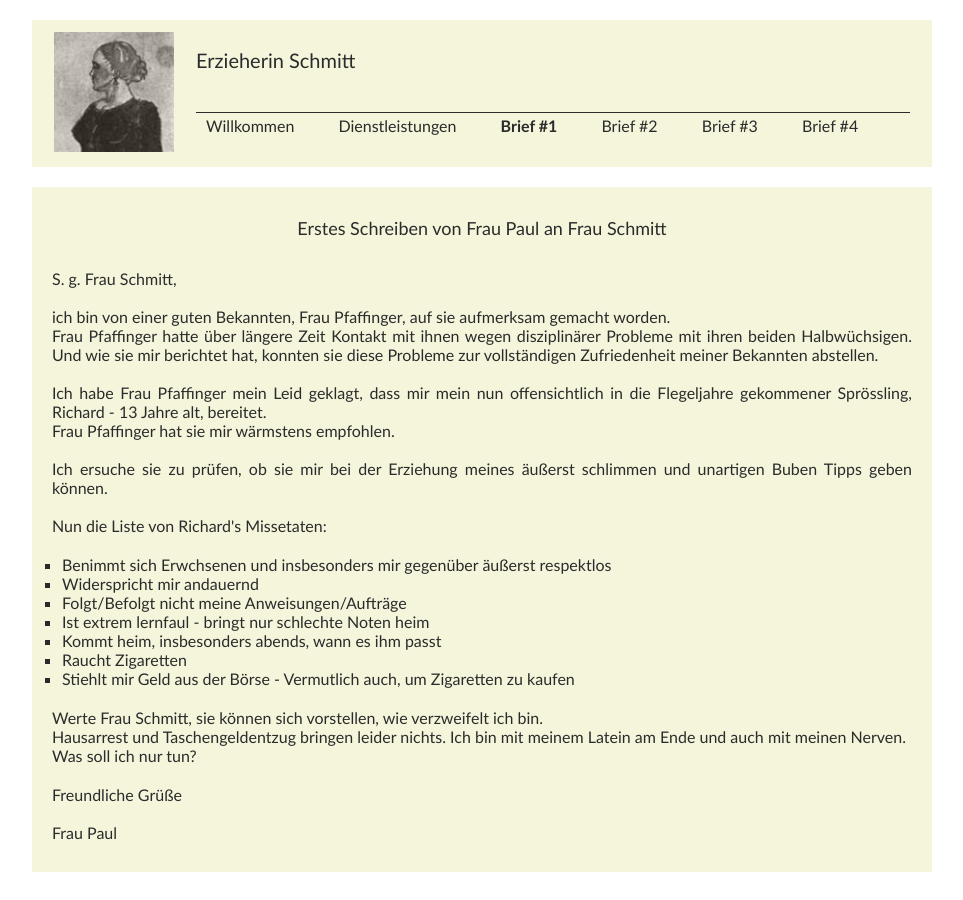
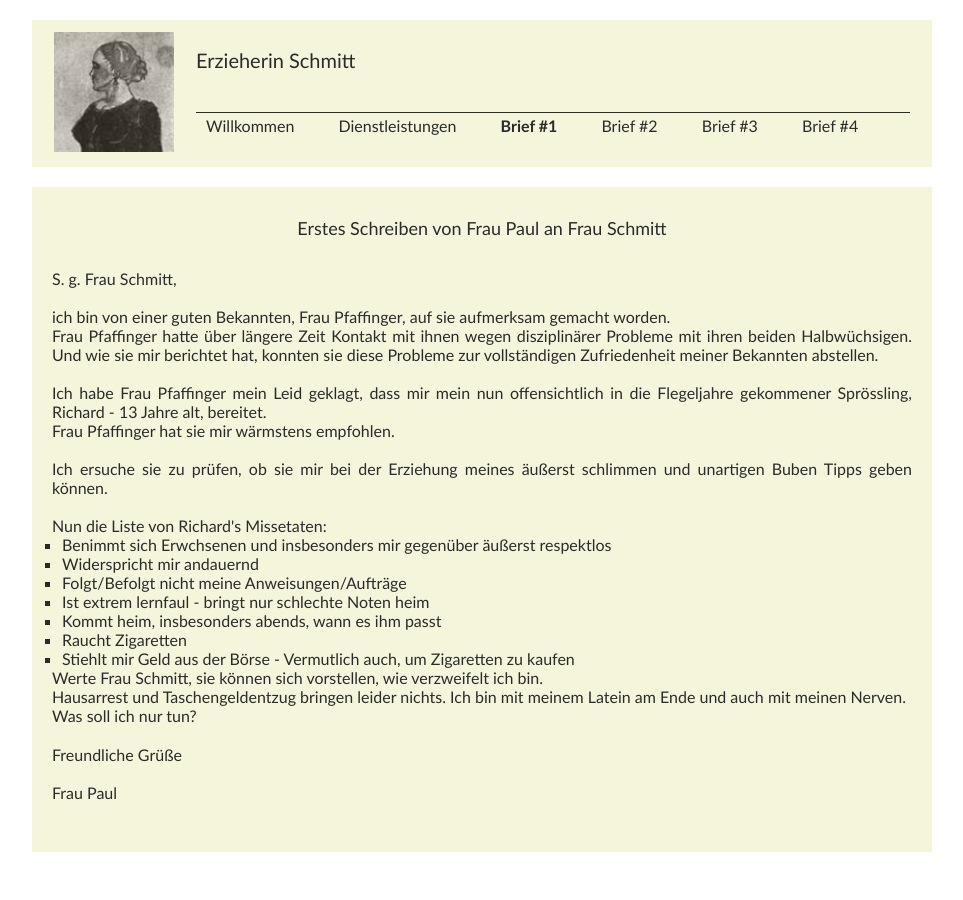
Before and after one commit to richardtraindl/tierarztpraxis-kaiserstrasse.at, a Jekyll site: the page built from xyz123/Schmitt/brief1.html, in a window 1280 px wide. Shown: the whole page, without its empty margins (158-1121 px from the left). Built offline with Jekyll 4.4.1, drawn with Linux system fonts in a browser that asks for light colours.

Commit message:
fix ul-tag in p-tag

```diff
--- a/xyz123/Schmitt/brief1.html
+++ b/xyz123/Schmitt/brief1.html
@@ -7,7 +7,7 @@
 <article>
     <h2>Erstes Schreiben von Frau Paul an Frau Schmitt</h2>
 
-    <p>
+    <p style="padding-bottom: 0px">
         S. g. Frau Schmitt,<br>
         <br>
         ich bin von einer guten Bekannten, Frau Pfaffinger, auf sie aufmerksam gemacht worden.<br>
@@ -19,7 +19,8 @@
         Ich ersuche sie zu prüfen, ob sie mir bei der Erziehung meines äußerst schlimmen und unartigen Buben Tipps geben können.<br>
         <br>
         Nun die Liste von Richard's Missetaten:
-        <ul>
+    </p>
+    <ul style="padding-bottom: 20px">
         <li>Benimmt sich Erwchsenen und insbesonders mir gegenüber äußerst respektlos</li>
         <li>Widerspricht mir andauernd</li>
         <li>Folgt/Befolgt nicht meine Anweisungen/Aufträge</li>
@@ -28,9 +29,6 @@
         <li>Raucht Zigaretten</li>
         <li>Stiehlt mir Geld aus der Börse - Vermutlich auch, um Zigaretten zu kaufen</li>
     </u>
-    </p>
-
-
 
     <p>
         Werte Frau Schmitt, sie können sich vorstellen, wie verzweifelt ich bin. <br>
```
Lines whose indentation alone changed are shown as unchanged.
